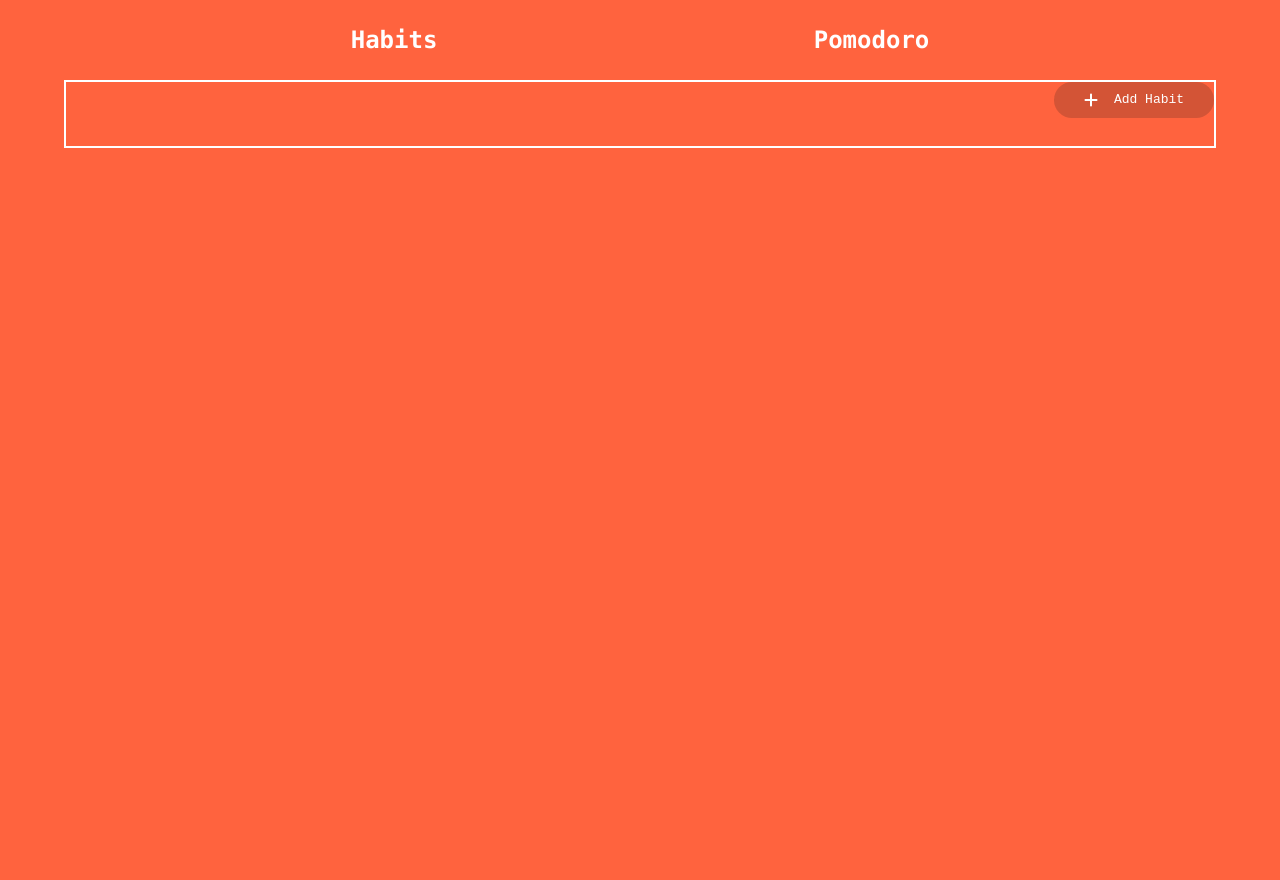
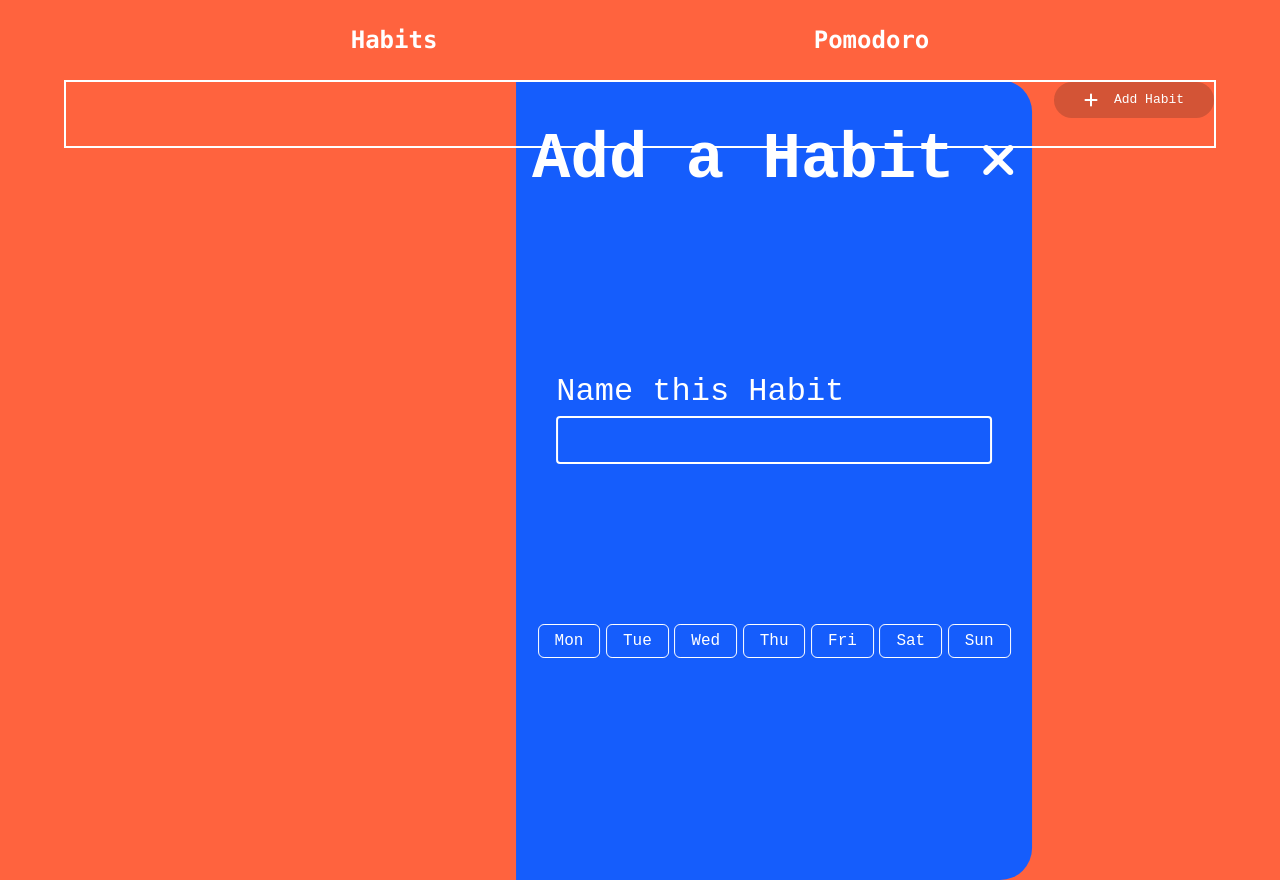
Before and after one commit to Miguel-Flandez/Pomodoro, a React (Vite) app: page / in a window 1280 px wide. Before the commit the page ends 800 px from the top, so only its background shows below. Built offline with nearby package versions, Linux system fonts and the light colour scheme.

Commit message:
added new component for adding habits

```diff
--- a/src/components/AddModal.jsx
+++ b/src/components/AddModal.jsx
@@ -1,8 +1,33 @@
 
-export default function AddModal(){
+export default function AddModal({modalState}){
+
+    const days = ['Mon', 'Tue', 'Wed', 'Thu', 'Fri', 'Sat', 'Sun']
+
+
 
     return(
-        <div className="">
+        <div id="modal-container" className="h-screen relative bg-blue-600 flex flex-col items-center py-[2rem] px-[1rem] gap-[10rem] rounded-r-4xl">
+
+            <div className="flex items-center gap-[2vw]">
+                <span className="text-[4rem] font-bold whitespace-nowrap">Add a Habit</span>
+                <button onClick={()=>modalState(false)}>
+                    <i class="fa-solid fa-xmark transition-transform hover:scale-120 text-[3rem]"></i>
+                </button>
+            </div>
+
+
+
+
+            <div id="add" className="flex flex-col w-[90%]">
+                <label htmlFor="habit" className="text-[2rem]">Name this Habit</label>
+                <input type="text" id="habit" className="border-2 text-[2rem] border-white rounded-sm h-[3rem]"/>
+            </div>
+
+            <div id="frequency" className="w-full flex justify-evenly">
+                {days.map(day=>(
+                    <button key={day} className="text-[1rem] border-1 border-white rounded-md px-[1rem] py-[0.25rem] hover:border-">{day}</button>
+                ))}
+            </div>
 
         </div>
     )
```
